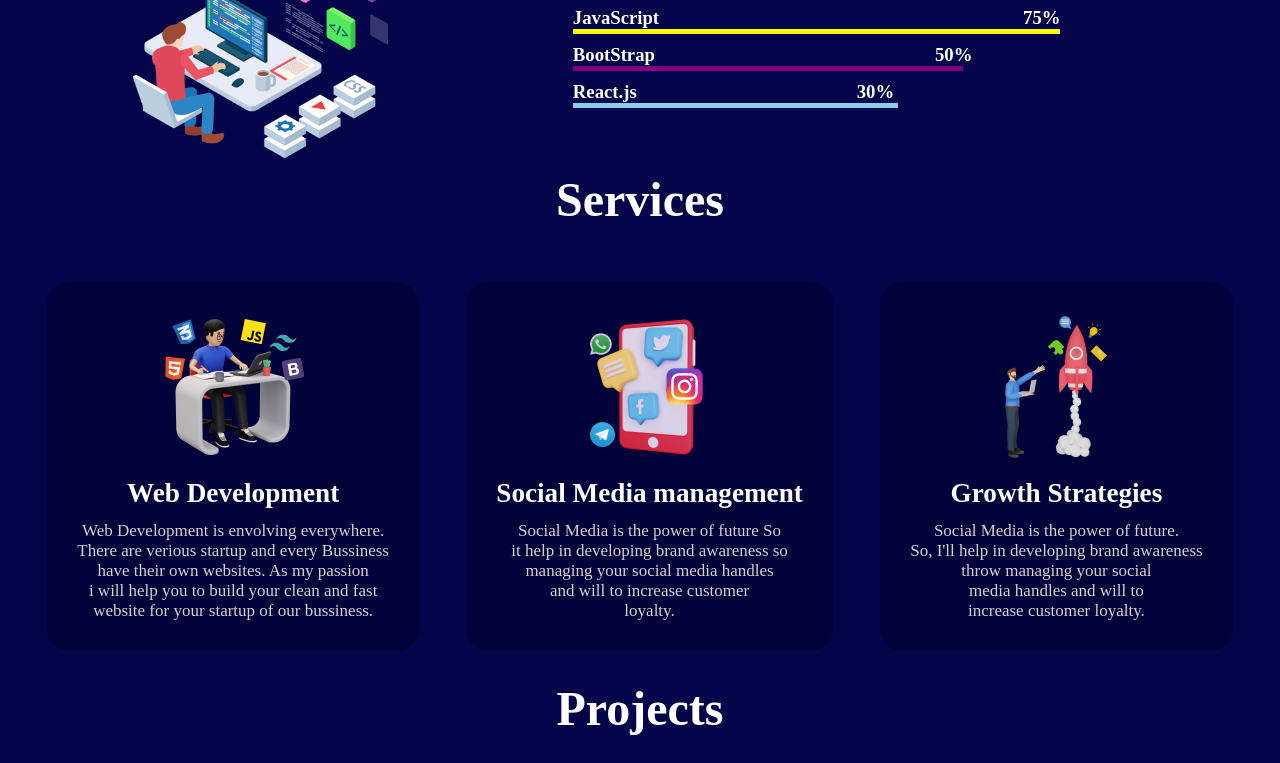
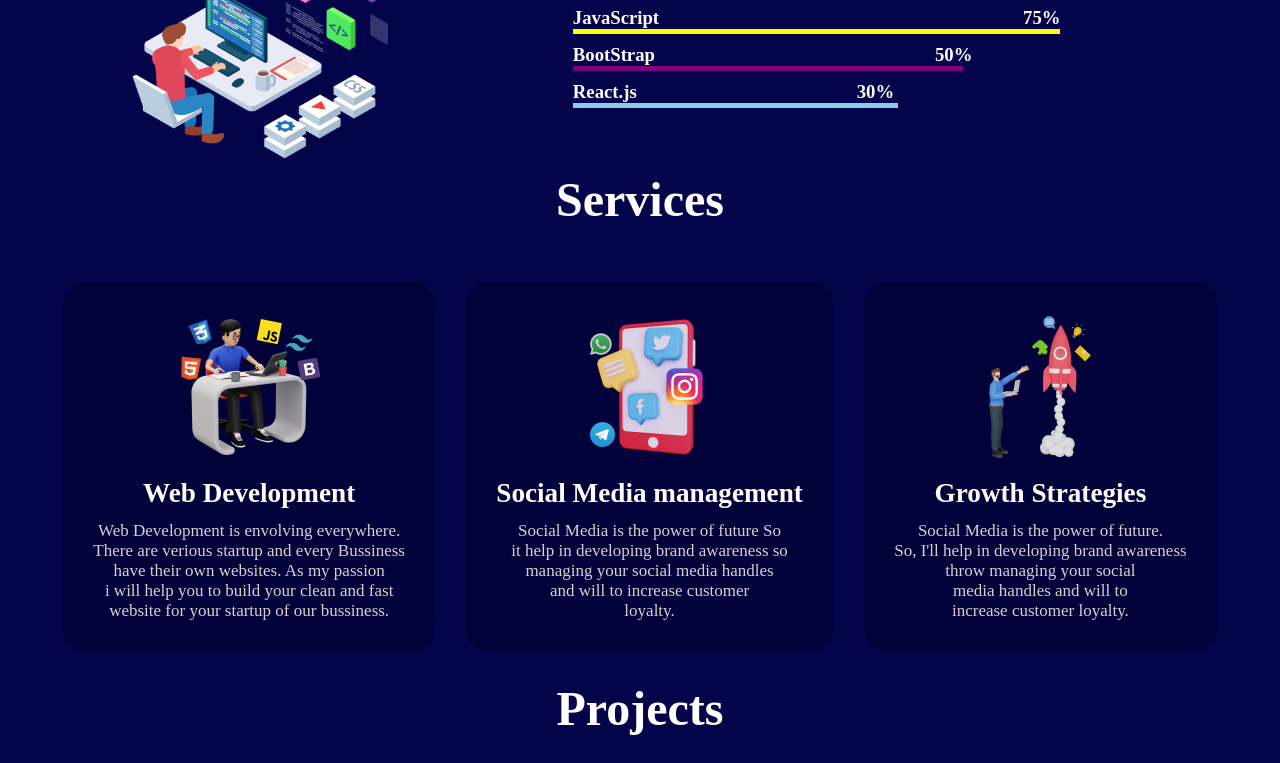
Before and after one commit to rachitkumar14/Personal-Portfolio, a plain HTML site: page index.html in a window 1280 px wide. Shown: the part 1023-1786 px from the top of the page. Drawn offline with Linux system fonts and the light colour scheme.

Commit message:
cards done

```diff
--- a/tenth.css
+++ b/tenth.css
@@ -181,7 +181,7 @@ width: 100%;
 /* Services */
 .cards {
     justify-content: space-evenly;
-    width: 100vw;
+    width: 95%;
 }
 .service-card h2 , .project-card h2{
     color: white;
```
